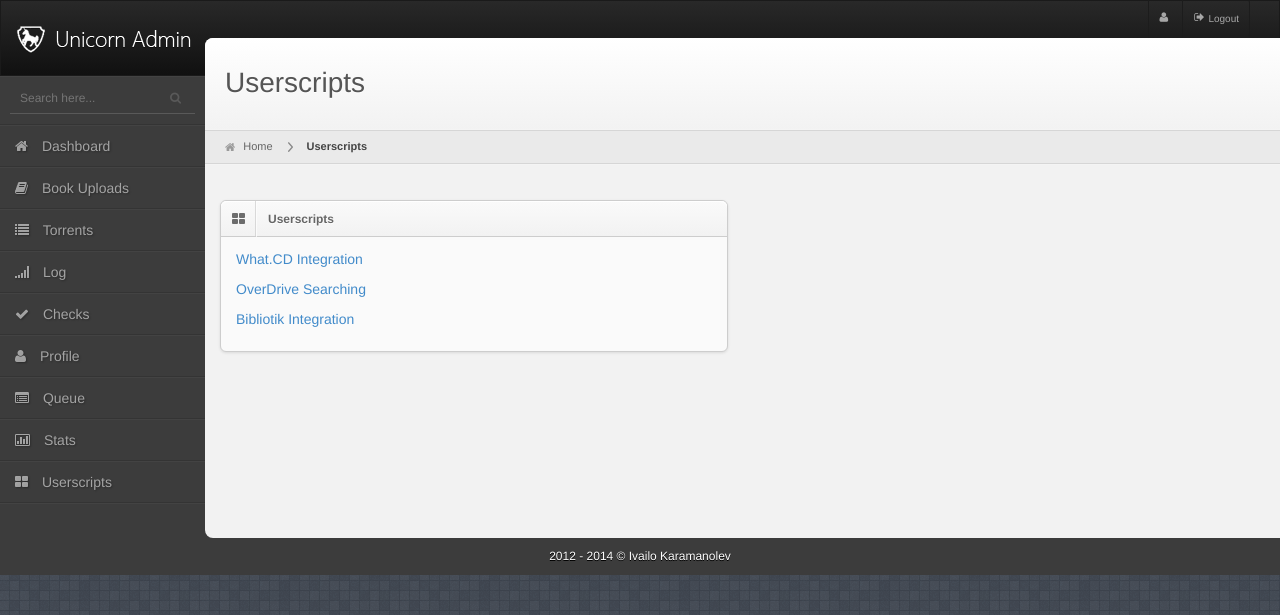
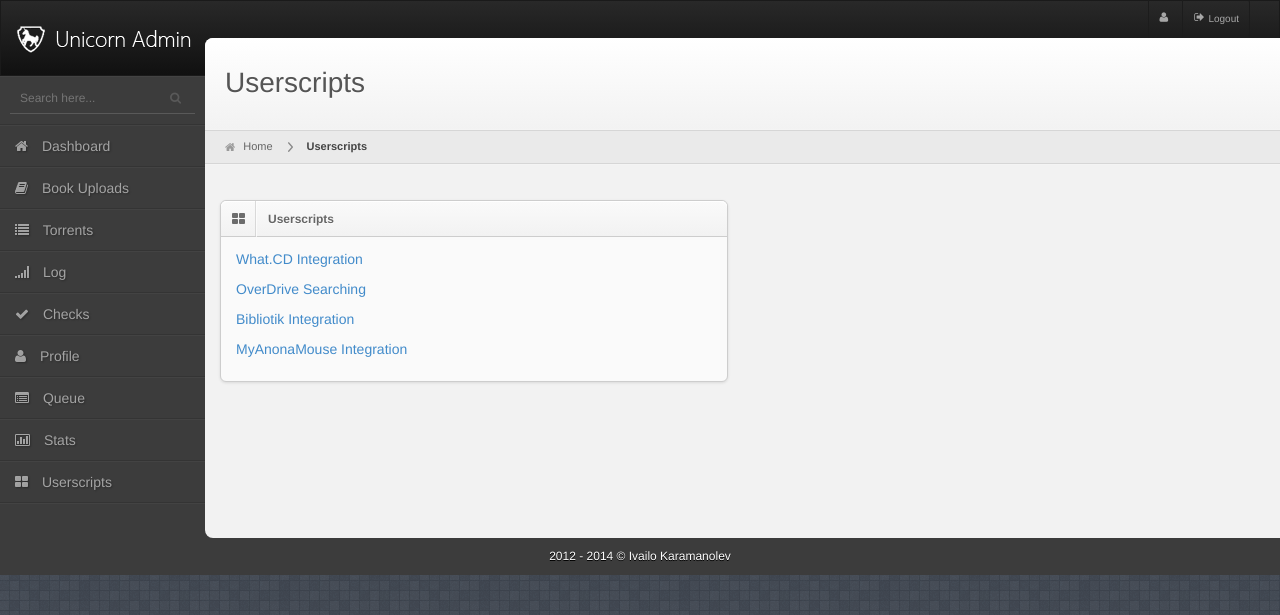
Before and after one commit to karamanolev/WhatManager2, a Django app: template templates/home/userscripts.html in a window 1280 px wide. Shown: the top 615 px of the page. Run offline with Django 3.2, Linux system fonts and the light colour scheme; the template is opened without the code that fills it, so the values that code supplies are empty; parts of the project's set-up code (start-up, migrations or seed data) failed here and were passed over; some web fonts are replaced.

Commit message:
Add MAM link

```diff
--- a/templates/home/userscripts.html
+++ b/templates/home/userscripts.html
@@ -30,6 +30,10 @@
                         <p>
                             <a href="{% url 'userscript.views.bibliotik' %}">Bibliotik Integration</a>
                         </p>
+
+                        <p>
+                            <a href="{% url 'userscript.views.myanonamouse' %}">MyAnonaMouse Integration</a>
+                        </p>
                     </div>
                 </div>
             </div>
```
